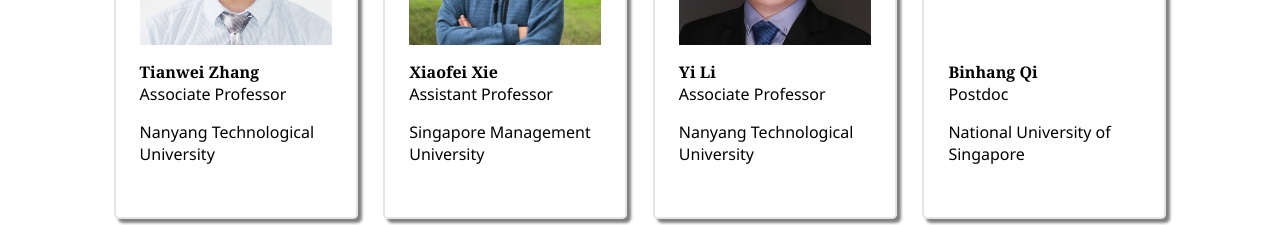
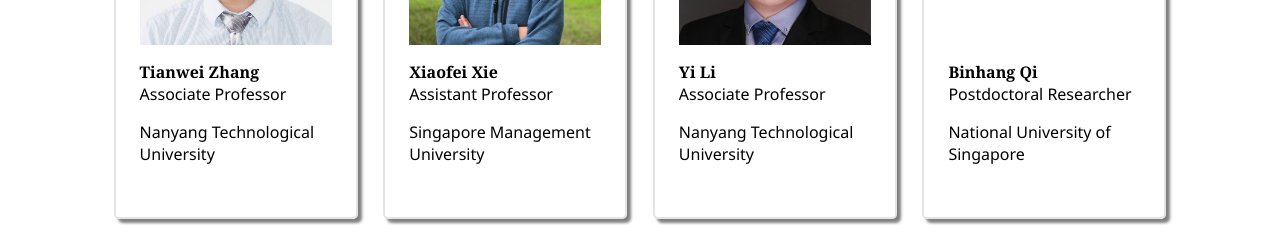
Before and after one commit to wlca-code-agent/wlca-code-agent.github.io, a website built with Parcel: page src/index.html in a window 1280 px wide. Shown: the part 1053-1278 px from the top of the page. Built offline with nearby package versions, Linux system fonts and the light colour scheme.

Commit message:
modify title

```diff
--- a/src/index.html
+++ b/src/index.html
@@ -107,7 +107,7 @@
                                 </span>
                             </a>
                         </div>
-                        <div class="speaker-title">Postdoc</div>
+                        <div class="speaker-title">Postdoctoral Researcher</div>
                         <div class="speaker-org">National University of Singapore</div>
                     </div>
                     <div class="speaker-card">
```
Also changed, not shown: release/index.html.
